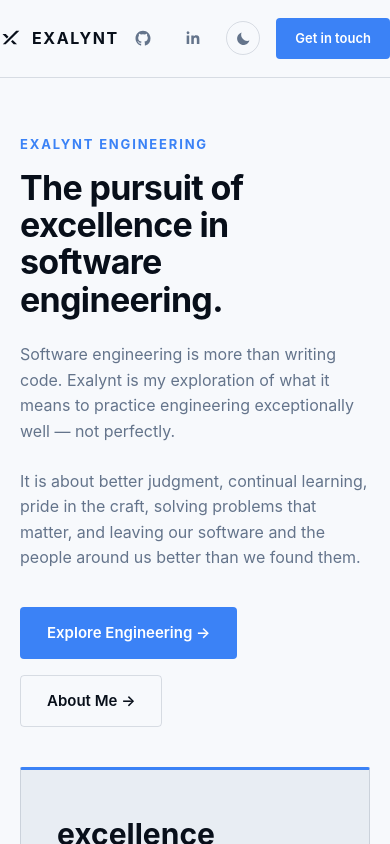
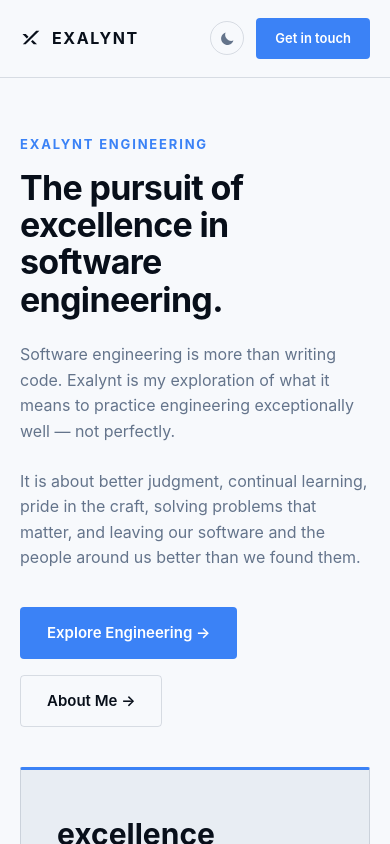
Before and after one commit to exalynt/site, a React (Vite) app: page / in a window 390 px wide. Shown: the top 844 px of the page. Built offline with nearby package versions, Linux system fonts and the light colour scheme.

Commit message:
Fix responsive padding

```diff
--- a/src/App.css
+++ b/src/App.css
@@ -87,7 +87,8 @@
   display: flex;
   align-items: center;
   justify-content: space-between;
-  padding: 18px 0;
+  padding-top: 18px;
+  padding-bottom: 18px;
 }
 
 .brand {
@@ -159,9 +160,13 @@
   }
 
   @media (max-width: 768px) {
-    gap: 16px;
+    gap: 12px;
 
     a:not(.btn):not(.icon-link) {
+      display: none;
+    }
+
+    .icon-link {
       display: none;
     }
   }
```
